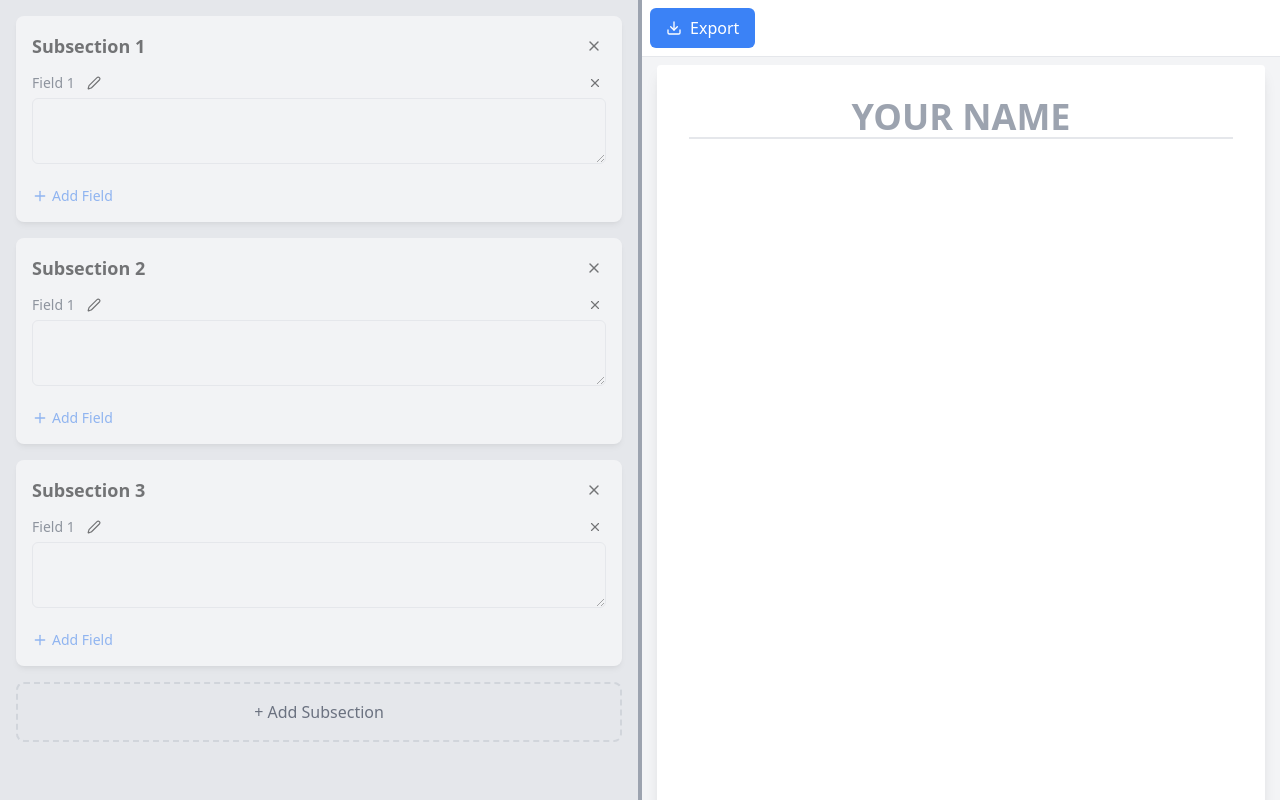
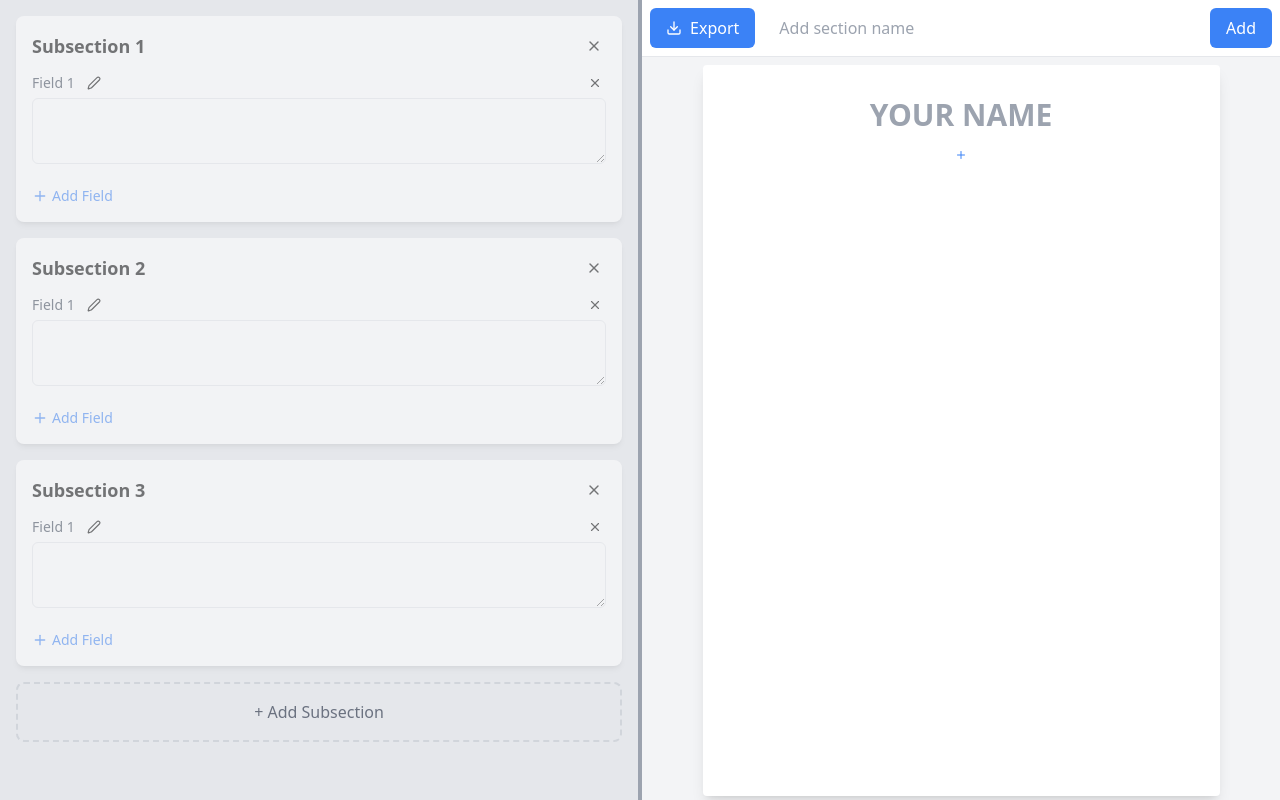
Before and after one commit to ThienDuc3112/hackNRoll25, a React (Vite) app in the folder frontend/: page / in a window 1280 px wide. Built offline with nearby package versions, Linux system fonts and the light colour scheme; what @react-pdf/renderer would draw is missing.

Commit message:
fix adding section area and add contact

```diff
--- a/frontend/src/pages/editor/editor.tsx
+++ b/frontend/src/pages/editor/editor.tsx
@@ -1,21 +1,44 @@
-import {
-  DndContext,
-  DragEndEvent,
-} from "@dnd-kit/core";
+import { DndContext, DragEndEvent } from "@dnd-kit/core";
 import { useMemo, useState } from "react";
 import Button from "./button";
 import { PDFViewer, PDFDownloadLink } from "@react-pdf/renderer";
 import Mydocument from "./mydocument";
-import { X, Download } from "lucide-react";
+import { X, Download, Plus } from "lucide-react";
 import { Textarea } from "./textarea";
 import Subsection from "./subsection";
 import { useEditorAtom } from "./state";
 import { Section } from "./section";
 import BulletPoint from "./bulletpoint";
 import { SortableContext } from "@dnd-kit/sortable";
+import React from "react";
 
 ////////////////////////////////////////////////////////////////////////
-const ExportHandler = ({ name }) => {
+const ContactInfo = ({ value, onChange, onRemove }) => {
+  const [placeholder, setPlaceholder] = useState("Enter contact info");
+
+  return (
+    <div className="relative group">
+      <input
+        type="text"
+        value={value}
+        onChange={(e) => onChange(e.target.value)}
+        onClick={() => setPlaceholder("Enter contact info")}
+        onBlur={() => !value && setPlaceholder("Click to edit")}
+        placeholder={placeholder}
+        className="text-sm text-center border-b border-gray-200 focus:outline-none focus:border-gray-400"
+      />
+      {value && (
+        <button
+          onClick={onRemove}
+          className="absolute -right-6 top-1/2 -translate-y-1/2 hidden group-hover:block p-1 hover:bg-gray-100 rounded"
+        >
+          <X size={14} />
+        </button>
+      )}
+    </div>
+  );
+};
+const ExportHandler = ({ name, metadatas }) => {
   const [showPreview, setShowPreview] = useState(false);
 
   if (showPreview) {
@@ -33,20 +56,20 @@ const ExportHandler = ({ name }) => {
           </div>
           <div className="flex-1">
             <PDFViewer width="100%" height="100%">
-              <Mydocument name={name} />
+              <Mydocument name={name} metadatas={metadatas} />
             </PDFViewer>
           </div>
           <div className="mt-4 flex justify-end">
             <PDFDownloadLink
-              document={<Mydocument name={name} />}
+              document={<Mydocument name={name} metadatas={metadatas} />}
               fileName="resume.pdf"
             >
-              {/* {({ loading }) => (
+              {({ loading }) => (
                 <Button variant="primary" disabled={loading}>
                   <Download size={16} />
                   {loading ? "Preparing..." : "Download PDF"}
                 </Button>
-              )} */}
+              )}
             </PDFDownloadLink>
           </div>
         </div>
@@ -60,6 +83,13 @@ const ExportHandler = ({ name }) => {
       Export
     </Button>
   );
+};
+
+type UserMetaDataItem = {
+  id: number;
+  value: string;
+  isUrl?: boolean;
+  url?: string;
 };
 
 const Editor = () => {
@@ -76,8 +106,23 @@ const Editor = () => {
   const [droppedSubsections, setDroppedSubsections] = useState<any[]>([]);
   const [showNameInput, setShowNameInput] = useState(false);
   const [name, setName] = useState("");
+  const [metadatas, setMetadatas] = useState<UserMetaDataItem[]>([]);
 
-  const parts = useMemo(() => ["menu", "sections"], [])
+  const parts = useMemo(() => ["menu", "sections"], []);
+
+  const addMetadatas = () => {
+    setMetadatas([...metadatas, { id: Date.now(), value: "" }]);
+  };
+
+  const removeMetadatas = (id: number) => {
+    setMetadatas(metadatas.filter((field) => field.id !== id));
+  };
+
+  const updateMetadatas = (id: number, value: string) => {
+    setMetadatas(
+      metadatas.map((field) => (field.id === id ? { ...field, value } : field))
+    );
+  };
 
   const handleMouseDown = (e: React.MouseEvent) => {
     e.preventDefault();
@@ -240,13 +285,32 @@ const Editor = () => {
           >
             {/* Control Bar */}
             <div className="flex items-center gap-4 p-2 bg-white border-b">
-              <ExportHandler name={name} subsections={droppedSubsections} />
+              {/* <ExportHandler name={name} subsections={droppedSubsections} /> */}
+              <ExportHandler name={name} metadatas={metadatas} />
               {/* <Button onClick={() => console.log("Button 2")} variant="secondary">
               Button 2
             </Button>
             <Button onClick={() => console.log("Button 3")} variant="outline">
               Button 3
             </Button> */}
+              <input
+                type="text"
+                value={newSectionName}
+                onChange={(e) => {
+                  setNewSectionName(e.target.value);
+                }}
+                className="w-full p-2 rounded"
+                placeholder="Add section name"
+              />
+              <Button
+                onClick={() => {
+                  if (newSectionName == "") return;
+                  newSection(newSectionName, newSectionName);
+                  setNewSectionName("");
+                }}
+              >
+                Add
+              </Button>
             </div>
 
             {/* Main Content */}
@@ -264,8 +328,37 @@ const Editor = () => {
                         placeholder="YOUR NAME"
                         value={name}
                         onChange={(e) => setName(e.target.value)}
-                        className="text-4xl font-bold text-center w-full border-b-2 border-gray-200 focus:outline-none focus:border-gray-400"
+                        className="text-3xl font-bold text-center w-full  border-gray-200 focus:outline-none "
                       />
+                      {/* <input
+                        type="text"
+                        placeholder="email"
+                        value={contact}
+                        onChange={(e) => setContact(e.target.value)}
+                        className="w-full text-center border-gray-200 focus:outline-none "
+                      /> */}
+                      <div className="flex flex-wrap items-center justify-center gap-4 text-gray-600">
+                        {metadatas.map((field, index) => (
+                          <React.Fragment key={field.id}>
+                            {index > 0 && <span>-</span>}
+                            <ContactInfo
+                              value={field.value}
+                              onChange={(value) =>
+                                updateMetadatas(field.id, value)
+                              }
+                              onRemove={() => removeMetadatas(field.id)}
+                            />
+                          </React.Fragment>
+                        ))}
+                        {metadatas.length < 5 && (
+                          <button
+                            onClick={addMetadatas}
+                            className="text-blue-500 hover:text-blue-600"
+                          >
+                            <Plus size={12} />
+                          </button>
+                        )}
+                      </div>
                       <div className="flex flex-wrap items-center justify-center gap-4 text-gray-600"></div>
                     </div>
                   </div>
@@ -274,33 +367,8 @@ const Editor = () => {
             </div>
             {Object.keys(editorState.sections).map((sectionKey, i) => {
               const section = editorState.sections[sectionKey];
-              return (
-                <Section
-                  key={i}
-                  section={section}
-                ></Section>
-              );
+              return <Section key={i} section={section}></Section>;
             })}
-            {/* <span style={{ backgroundColor: "aqua" }}> */}
-            <input
-              type="text"
-              value={newSectionName}
-              onChange={(e) => {
-                setNewSectionName(e.target.value);
-              }}
-              className="w-full p-2 mb-2 border rounded"
-              placeholder="Section name"
-            />
-            <Button
-              onClick={() => {
-                if (newSectionName == "") return;
-                newSection(newSectionName, newSectionName);
-                setNewSectionName("");
-              }}
-            >
-              Add section
-            </Button>
-            {/* </span> */}
           </div>
         </SortableContext>
       </DndContext>
--- a/frontend/src/pages/editor/mydocument.tsx
+++ b/frontend/src/pages/editor/mydocument.tsx
@@ -15,7 +15,7 @@ const styles = StyleSheet.create({
     marginBottom: 10,
     fontWeight: "bold",
   },
-  contactInfo: {
+  contacts: {
     flexDirection: "row",
     justifyContent: "center",
     fontSize: 10,
@@ -52,29 +52,29 @@ const styles = StyleSheet.create({
   },
 });
 
-const Mydocument = ({ name }) => (
+const Mydocument = ({ name, metadatas }) => (
   <Document>
     <Page size="A4" style={styles.page}>
-      {/* Header */}
+      {/* Contact */}
       <View style={styles.header}>
         <Text style={styles.name}>{name}</Text>
-        <View style={styles.contactInfo}>
-          {/* {contactFields.map((field, index) => (
+        <View style={styles.contacts}>
+          {metadatas.map((field, index) => (
             <React.Fragment key={field.id}>
               <Text>{field.value}</Text>
-              {index < contactFields.length - 1 && (
+              {index < metadatas.length - 1 && (
                 <Text style={styles.divider}>•</Text>
               )}
             </React.Fragment>
-          ))} */}
+          ))}
         </View>
       </View>
 
-      {/* Components */}
-      {/* {components.map((component, index) => (
+      {/* Sections */}
+      {/* {sections.map((section, index) => (
         <View key={index} style={styles.section}>
-          <Text style={styles.sectionTitle}>{component.name}</Text>
-          {component.fields.map((field) => (
+          <Text style={styles.sectionTitle}>{section.name}</Text>
+          {section.fields.map((field) => (
             <View key={field.id} style={styles.field}>
               <Text style={styles.fieldLabel}>{field.label}</Text>
               <Text style={styles.fieldContent}>{field.content}</Text>
```
